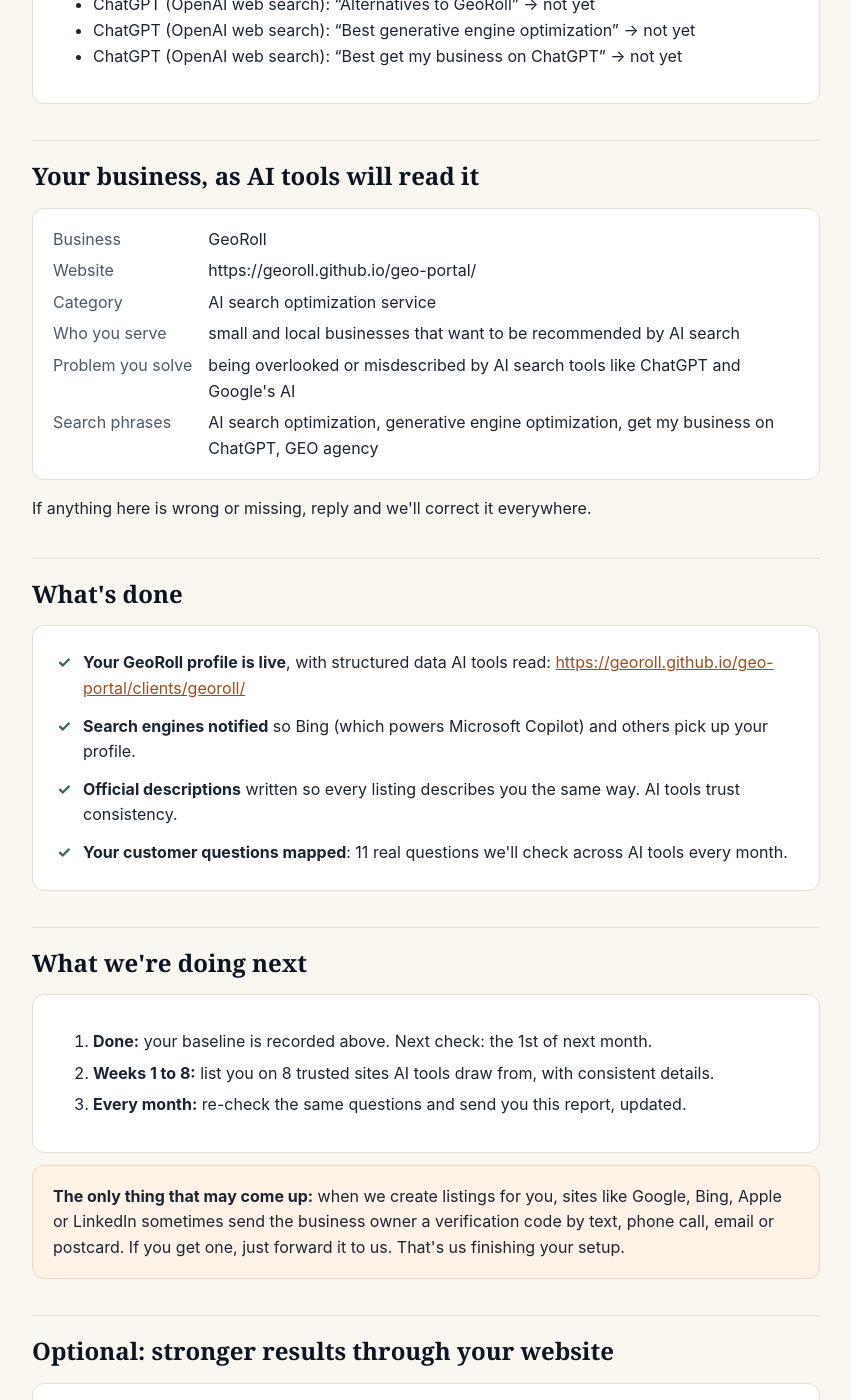
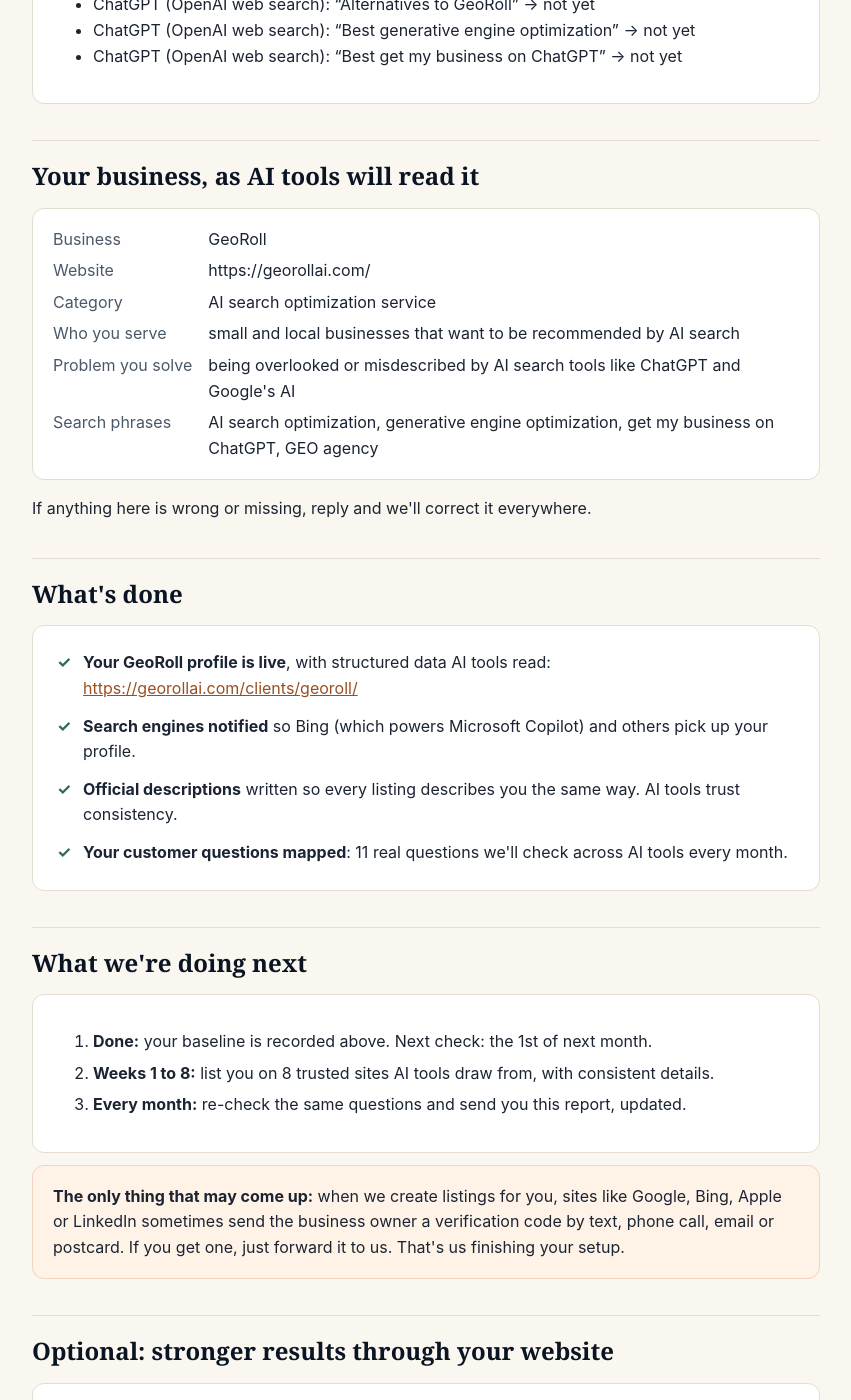
Before and after one commit to GeoRoll/geo-portal, a Jekyll site: the page built from clients/georoll/report-e50306d6f646dff9/index.html, in a window 1280 px wide and 1400 px high, scrolled down 817 px. Shown: the whole window, without its empty margins (214-1065 px from the left). Built offline with Jekyll 4.4.1, drawn with Linux system fonts in a browser that asks for light colours; some of the changed text lies outside the part shown.

Commit message:
Update GeoRoll report

```diff
--- a/clients/georoll/report-e50306d6f646dff9/index.html
+++ b/clients/georoll/report-e50306d6f646dff9/index.html
@@ -40,12 +40,12 @@
 <h2>Your starting point: October 2026</h2>
 <div class="card"><p style="margin-top:0">Before we start, we asked AI search tools 10 questions your customers really ask, to record where you stand today. This is your <strong>before</strong> snapshot. GeoRoll was mentioned in <strong>0%</strong> of answers, and recommended in <strong>0%</strong> of the questions that don't name you. Most businesses start low here because AI tools haven't been given clear information about them yet. That's exactly what we're fixing, and each monthly check shows how it changes.</p><ul><li>ChatGPT (OpenAI web search): “What is the best AI search optimization?” → not yet</li><li>ChatGPT (OpenAI web search): “Who can help with being overlooked or misdescribed by AI search tools like ChatGPT and Google&#x27;s AI?” → not yet</li><li>ChatGPT (OpenAI web search): “Recommend an AI search optimization service.” → not yet</li><li>ChatGPT (OpenAI web search): “Who is the best AI search optimization service for small and local businesses that want to be recommended by AI search?” → not yet</li><li>ChatGPT (OpenAI web search): “What is GeoRoll?” → not yet</li><li>ChatGPT (OpenAI web search): “Is GeoRoll any good?” → not yet</li><li>ChatGPT (OpenAI web search): “GeoRoll reviews” → not yet</li><li>ChatGPT (OpenAI web search): “Alternatives to GeoRoll” → not yet</li><li>ChatGPT (OpenAI web search): “Best generative engine optimization” → not yet</li><li>ChatGPT (OpenAI web search): “Best get my business on ChatGPT” → not yet</li></ul></div>
 <h2>Your business, as AI tools will read it</h2>
-<div class="card"><dl><dt>Business</dt><dd>GeoRoll</dd><dt>Website</dt><dd>https://georoll.github.io/geo-portal/</dd><dt>Category</dt><dd>AI search optimization service</dd><dt>Who you serve</dt><dd>small and local businesses that want to be recommended by AI search</dd><dt>Problem you solve</dt><dd>being overlooked or misdescribed by AI search tools like ChatGPT and Google&#x27;s AI</dd><dt>Search phrases</dt><dd>AI search optimization, generative engine optimization, get my business on ChatGPT, GEO agency</dd></dl></div>
+<div class="card"><dl><dt>Business</dt><dd>GeoRoll</dd><dt>Website</dt><dd>https://georollai.com/</dd><dt>Category</dt><dd>AI search optimization service</dd><dt>Who you serve</dt><dd>small and local businesses that want to be recommended by AI search</dd><dt>Problem you solve</dt><dd>being overlooked or misdescribed by AI search tools like ChatGPT and Google&#x27;s AI</dd><dt>Search phrases</dt><dd>AI search optimization, generative engine optimization, get my business on ChatGPT, GEO agency</dd></dl></div>
 <p>If anything here is wrong or missing, reply and we'll correct it everywhere.</p>
 
 <h2>What's done</h2>
 <div class="card"><ul class="check">
-<li><strong>Your GeoRoll profile is live</strong>, with structured data AI tools read: <a href="https://georoll.github.io/geo-portal/clients/georoll/">https://georoll.github.io/geo-portal/clients/georoll/</a></li>
+<li><strong>Your GeoRoll profile is live</strong>, with structured data AI tools read: <a href="https://georollai.com/clients/georoll/">https://georollai.com/clients/georoll/</a></li>
 <li><strong>Search engines notified</strong> so Bing (which powers Microsoft Copilot) and others pick up your profile.</li>
 <li><strong>Official descriptions</strong> written so every listing describes you the same way. AI tools trust consistency.</li>
 <li><strong>Your customer questions mapped</strong>: 11 real questions we'll check across AI tools every month.</li>
@@ -64,7 +64,7 @@
 
 <h2>Optional: stronger results through your website</h2>
 <div class="card"><p style="margin:0">Your own website is one of the strongest signals AI tools use. We've prepared an upgrade for
-<strong>https://georoll.github.io/geo-portal/</strong> (structured data and AI-crawler settings). If you'd like us to
+<strong>https://georollai.com/</strong> (structured data and AI-crawler settings). If you'd like us to
 install it for you, just reply <strong>"website"</strong> and we'll take care of everything. There's nothing for you to set up.</p></div>
 
 <div class="note" style="margin-top:24px"><strong>What to expect.</strong> No one can guarantee placement in ChatGPT or any AI
```
Also changed, not shown: other parts of clients/georoll/report-e50306d6f646dff9/index.html (+1 -1 lines).
